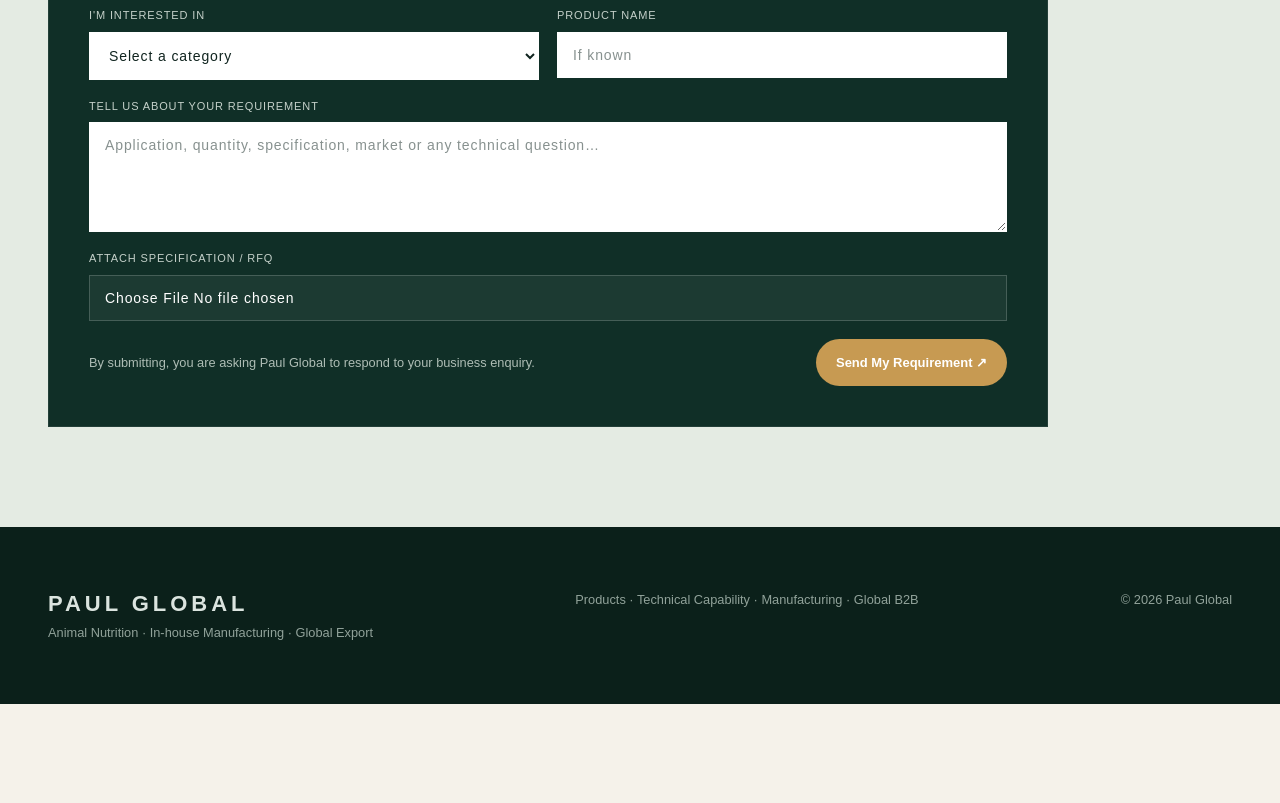
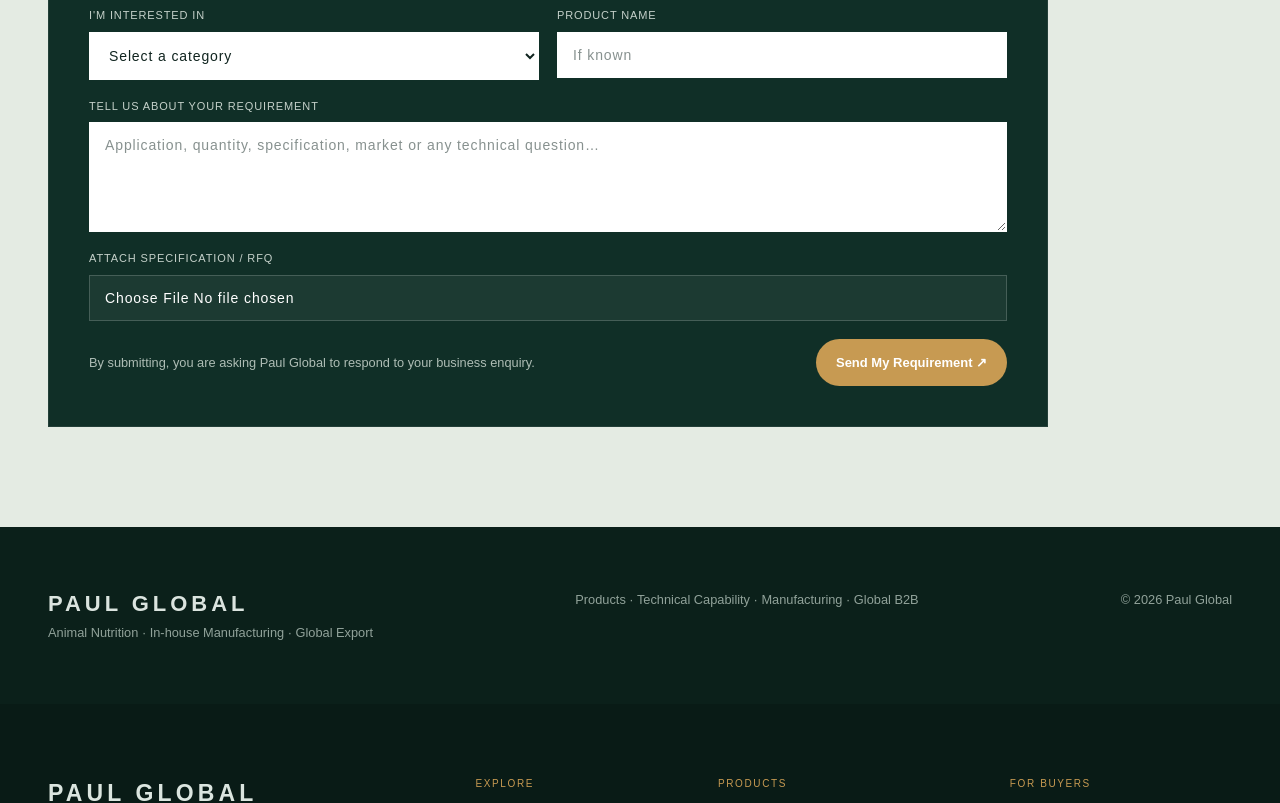
Before and after one commit to tusharchd29/paul-global, a Next.js app: page / in a window 1280 px wide. Shown: the part 4885-5688 px from the top of the page. Before the commit the page ends 5589 px from the top, so only its background shows below. Built offline with nearby package versions, Linux system fonts and the light colour scheme.

Commit message:
Add shared footer and back-to-top UI

```diff
--- a/app/layout.tsx
+++ b/app/layout.tsx
@@ -1,5 +1,6 @@
 import type { Metadata } from 'next';
 import './globals.css';
+import SiteChrome from './components/SiteChrome';
 
 export const metadata: Metadata = {
   title: 'Paul Global | Animal Nutrition & Feed Solutions',
@@ -7,5 +8,5 @@ export const metadata: Metadata = {
 };
 
 export default function RootLayout({ children }: Readonly<{ children: React.ReactNode }>) {
-  return <html lang="en"><body>{children}</body></html>;
+  return <html lang="en"><body id="top">{children}<SiteChrome /></body></html>;
 }
```
